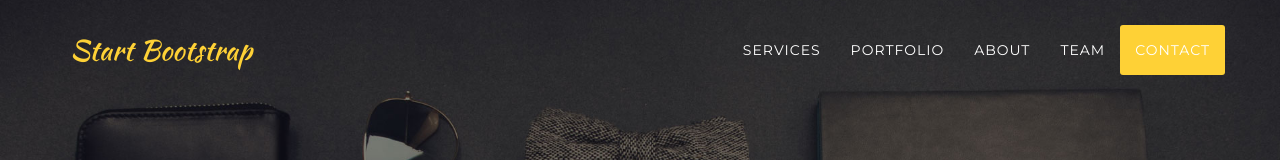
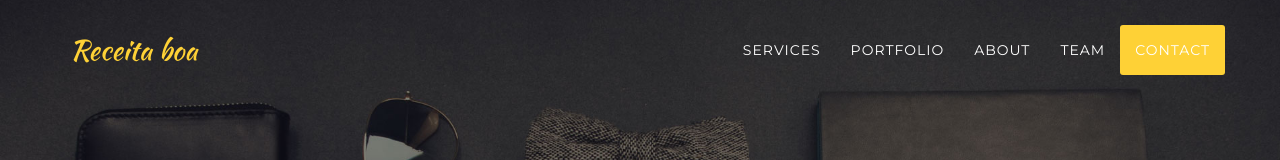
Before and after one commit to brennomoreira/trufas2, a website: page index.html in a window 1280 px wide. Shown: the top 160 px of the page. Drawn offline with nearby package versions, Linux system fonts and the light colour scheme; a web font is replaced by a local one.

Commit message:
added photos

```diff
--- a/index.html
+++ b/index.html
@@ -9,7 +9,7 @@
     <meta name="description" content="">
     <meta name="author" content="">
 
-    <title>Agency - Start Bootstrap Theme</title>
+    <title>Receita Da Mamae</title>
 
     <!-- Bootstrap Core CSS -->
     <link href="vendor/bootstrap/css/bootstrap.min.css" rel="stylesheet">
@@ -43,7 +43,7 @@
                 <button type="button" class="navbar-toggle" data-toggle="collapse" data-target="#bs-example-navbar-collapse-1">
                     <span class="sr-only">Toggle navigation</span> Menu <i class="fa fa-bars"></i>
                 </button>
-                <a class="navbar-brand page-scroll" href="#page-top">Start Bootstrap</a>
+                <a class="navbar-brand page-scroll" href="#page-top">Receita boa</a>
             </div>
 
             <!-- Collect the nav links, forms, and other content for toggling -->
```
Also changed, not shown: img/IMG_3200.JPG (added), img/IMG_3201.JPG (added), img/IMG_3202.JPG (added), img/IMG_3203.JPG (added).
